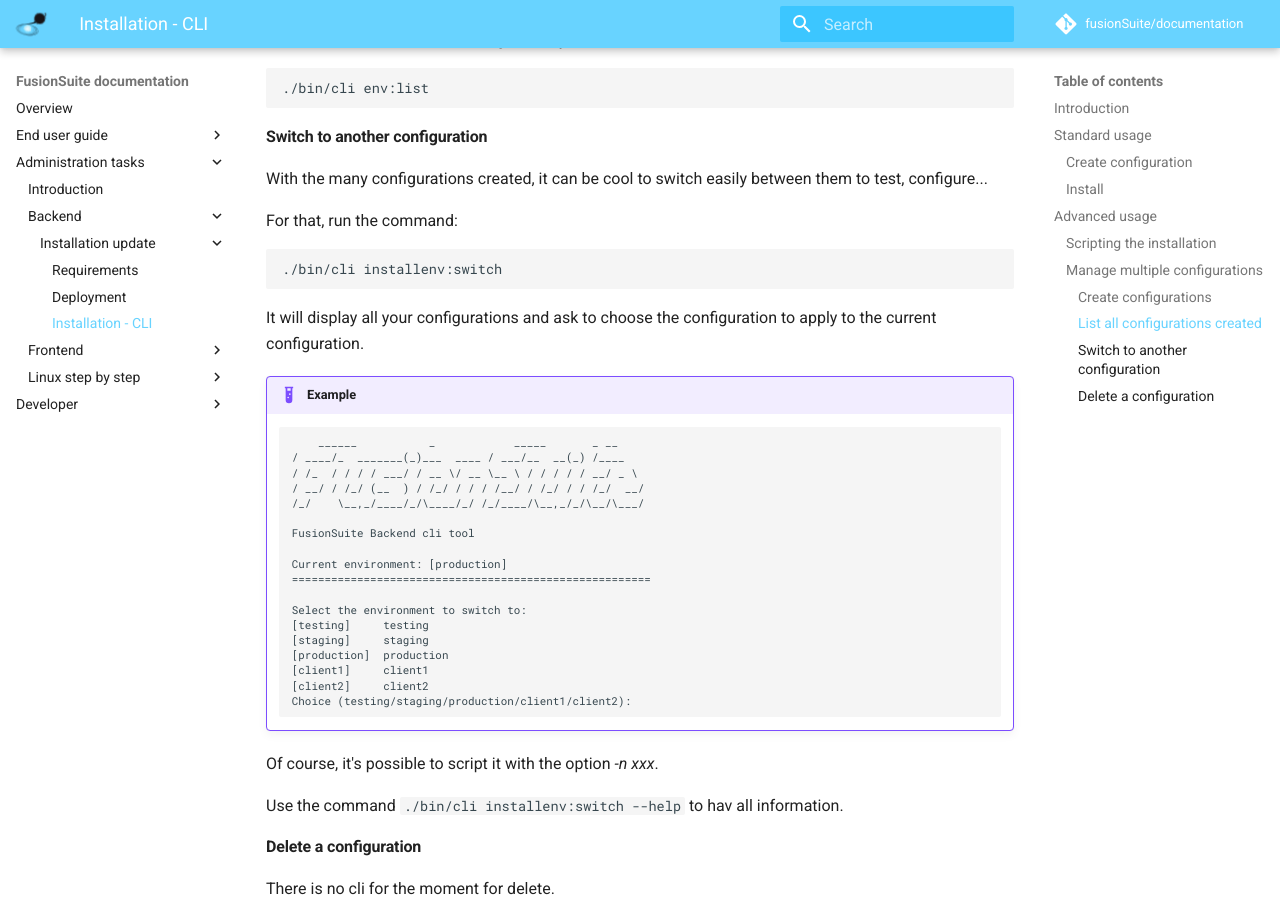
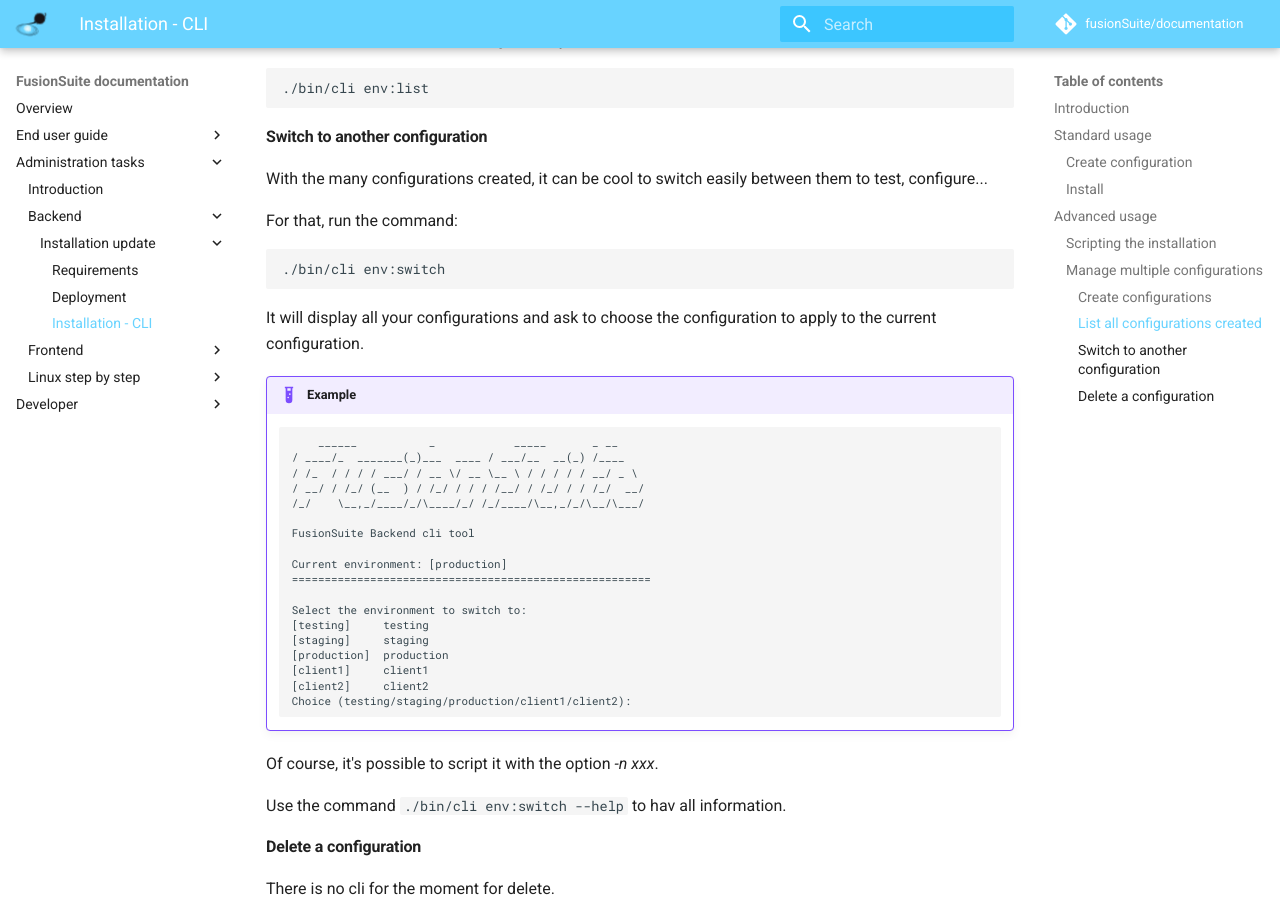
Before and after one commit to fusionSuite/documentation, an MkDocs documentation site: the page built from docs/administration_tasks/backend/installation_update/2_installation.md, in a window 1280 px wide and 900 px high, scrolled down 3637 px. Built offline with MkDocs 1.6.1 and Material for MkDocs 9.7.7, drawn with Linux system fonts in a browser that asks for light colours; comment, search, counter and statistics services are not loaded.

Commit message:
Coquille sur le installenv:switch
Coquille sur le installenv:switch il faut mettre env:switch

````diff
--- a/docs/administration_tasks/backend/installation_update/2_installation.md
+++ b/docs/administration_tasks/backend/installation_update/2_installation.md
@@ -225,7 +225,7 @@ With the many configurations created, it can be cool to switch easily between th
 For that, run the command:
 
 ```
-./bin/cli installenv:switch
+./bin/cli env:switch
 ```
 
 It will display all your configurations and ask to choose the configuration to apply to the current configuration.
@@ -254,7 +254,7 @@ It will display all your configurations and ask to choose the configuration to a
 
 Of course, it's possible to script it with the option *-n xxx*.
 
-Use the command `./bin/cli installenv:switch --help` to hav all information.
+Use the command `./bin/cli env:switch --help` to hav all information.
 
 #### Delete a configuration
 
````
